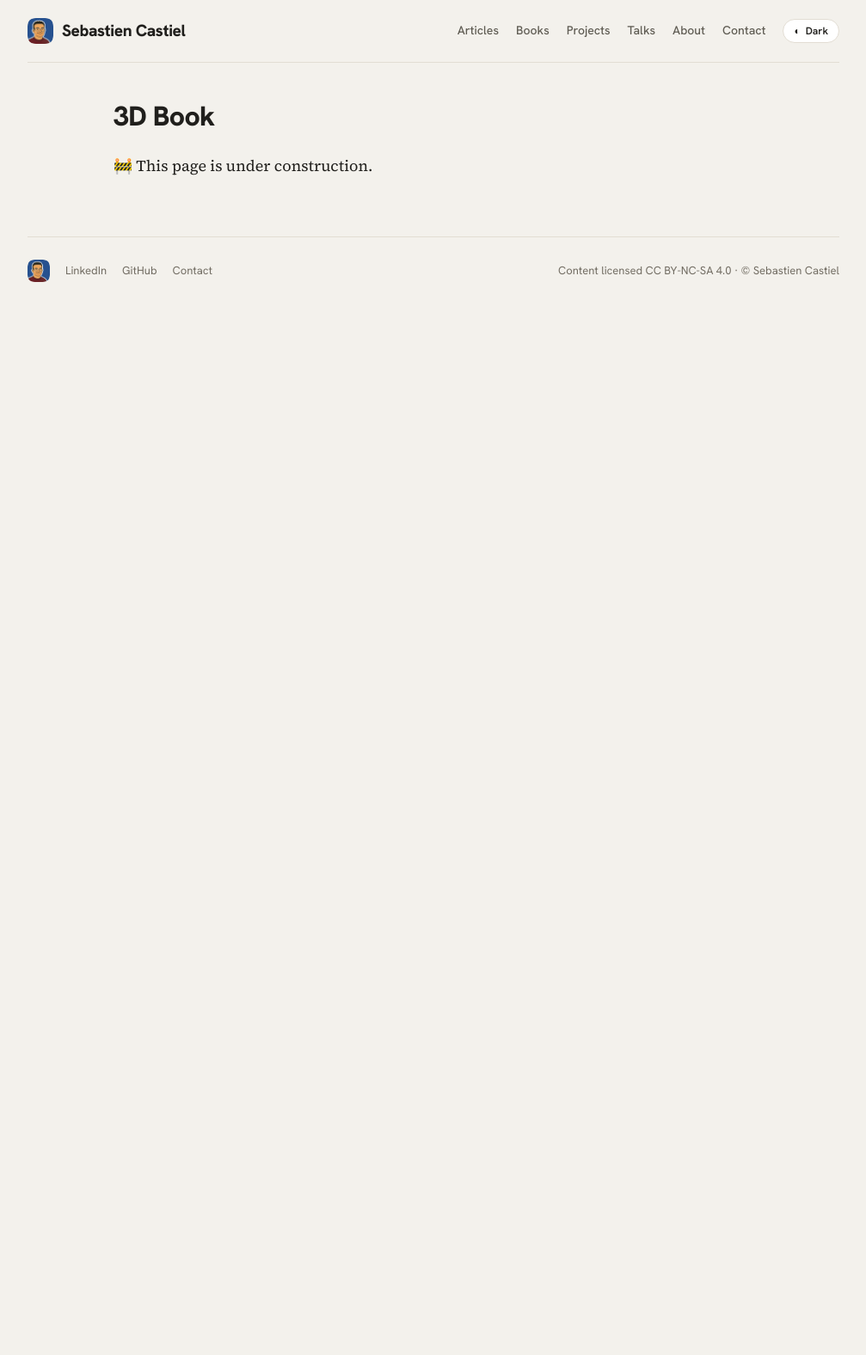
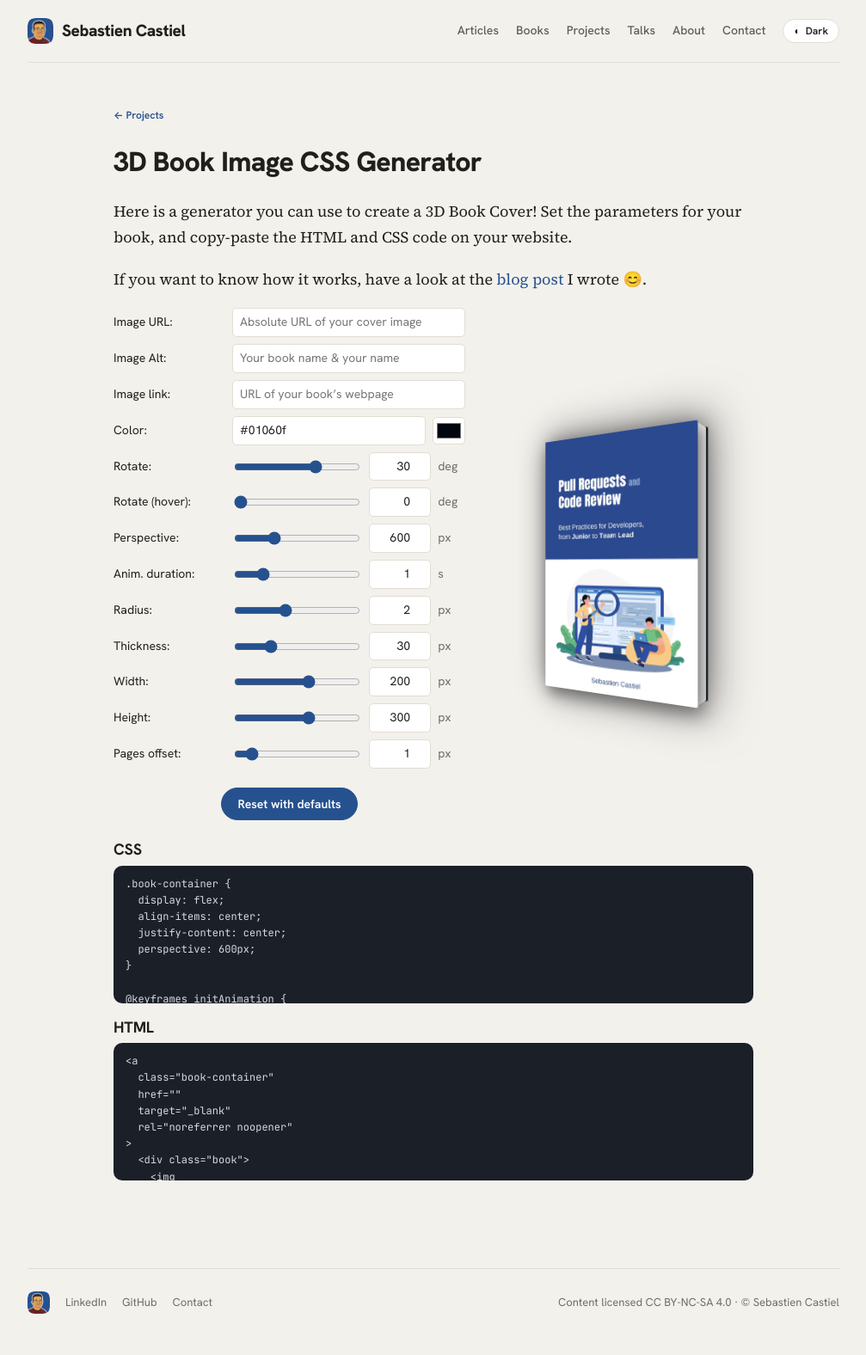
Before and after one commit to scastiel/newscastieldev, a Jekyll site: the page built from 3dbook.html, in a window 1280 px wide. Shown: the whole page at 86% size, without its empty margins (136-1143 px from the left). Built offline with Jekyll 4.4.1, drawn with Linux system fonts in a browser that asks for light colours; before the commit the page ends 900 px from its top, so only the background shows below that.

Commit message:
Port the 3D Book Image CSS Generator to /3dbook
Replace the under-construction stub with a vanilla-JS port of the old
site's React generator (src/app/3dbook/). The form, live 3D preview,
and generated CSS/HTML outputs replicate the original exactly —
including the visible <style> output block that doubles as the
preview's live stylesheet. Demo values are read back from the initial
markup so the baseurl plugin rewrites the demo cover URL at build time.
Structural styles for the tool are scoped in the page itself.

Co-Authored-By: Claude Fable 5 <noreply@anthropic.com>

```diff
--- /dev/null
+++ b/3dbook.html
@@ -0,0 +1,364 @@
+---
+layout: page
+title: 3D Book Image CSS Generator
+permalink: /3dbook/
+description: Generate an animated 3D image from a book cover and export to HTML/CSS to embed on your website.
+hide_title: true
+---
+{% comment %}
+  Port of the old site's React "3D Book" generator (src/app/3dbook/ in the
+  Next.js repo) to plain HTML + vanilla JS. The visible <style> element in
+  the CSS output doubles as the live stylesheet for the preview book — the
+  same trick the original used. Demo values (shown in the preview when a
+  field is empty) are read back from the initial preview markup, so the
+  baseurl plugin can rewrite the demo image src at build time.
+{% endcomment %}
+<p style="margin:44px 0 22px"><a class="backlink" href="/projects">← Projects</a></p>
+<h1 class="page-title" style="margin-top:0">{{ page.title }}</h1>
+
+<p>Here is a generator you can use to create a 3D Book Cover! Set the
+parameters for your book, and copy-paste the HTML and CSS code on your
+website.</p>
+
+<p>If you want to know how it works, have a look at the
+<a href="/animated-3d-book-css">blog post</a> I wrote 😊.</p>
+
+<style>
+  /* Structural styles for the interactive tool only. The preview book itself
+     is styled by the CSS the tool generates (a visible <style> element that
+     doubles as the output box — .bookgen-code). */
+  .bookgen { font-family: var(--font-head); font-size: 14px; margin: 16px 0 36px; display: flex; flex-direction: column; gap: 24px; }
+  .bookgen-main { display: flex; gap: 28px; align-items: flex-start; }
+  .bookgen-form { flex: 1; min-width: 0; display: flex; flex-direction: column; gap: 8px; }
+  .bookgen-form label { display: flex; gap: 10px; align-items: center; }
+  .bookgen-form label > span:first-child { min-width: 8rem; }
+  .bookgen-form .inputs { flex: 1; min-width: 0; display: flex; align-items: center; gap: 8px; }
+  .bookgen-form input { font: inherit; color: inherit; background: var(--surface); border: 1px solid var(--border); border-radius: 5px; padding: 4px 8px; min-width: 0; }
+  .bookgen-form input[type=text] { flex: 1; }
+  .bookgen-form input[type=range] { flex: 1; padding: 0; border: 0; background: none; accent-color: var(--accent); }
+  .bookgen-form input[type=number] { width: 4.5rem; text-align: right; }
+  .bookgen-form input[type=color] { padding: 2px; width: 2.4rem; height: 2rem; cursor: pointer; }
+  .bookgen-form .unit { width: 2rem; color: var(--faint); }
+  .bookgen-reset { margin-top: 14px; align-self: center; cursor: pointer; }
+  .bookgen-preview { flex: 0.75; align-self: center; margin: 48px 0; min-height: 300px; }
+  .bookgen-output h2 { font-size: 18px; margin: 0 0 8px; }
+  .bookgen-code { display: block; max-height: 10rem; overflow: auto; white-space: pre; font-family: var(--font-mono); font-size: 12px; line-height: 1.6; background: var(--code-bg); color: #d7dae0; border-radius: var(--radius); padding: 12px 14px; margin: 0 0 18px; }
+
+  @media (max-width: 640px) {
+    .bookgen-main { flex-direction: column; align-items: stretch; }
+    .bookgen-preview { margin: 36px 0; }
+    .bookgen-form label { flex-direction: column; align-items: stretch; gap: 4px; }
+  }
+</style>
+
+<div class="bookgen" id="bookgen">
+  <div class="bookgen-main">
+    <div class="bookgen-form">
+      <label>
+        <span>Image URL:</span>
+        <span class="inputs">
+          <input type="text" data-key="imageUrl" placeholder="Absolute URL of your cover image">
+        </span>
+      </label>
+      <label>
+        <span>Image Alt:</span>
+        <span class="inputs">
+          <input type="text" data-key="imageAlt" placeholder="Your book name &amp; your name">
+        </span>
+      </label>
+      <label>
+        <span>Image link:</span>
+        <span class="inputs">
+          <input type="text" data-key="href" placeholder="URL of your book’s webpage">
+        </span>
+      </label>
+      <label>
+        <span>Color:</span>
+        <span class="inputs">
+          <input type="text" data-key="bgColor">
+          <input type="color" data-key="bgColor">
+        </span>
+      </label>
+      <label>
+        <span>Rotate:</span>
+        <span class="inputs">
+          <input type="range" data-key="rotate" min="0" max="45" step="1">
+          <input type="number" data-key="rotate" min="0" max="45" step="1">
+          <span class="unit">deg</span>
+        </span>
+      </label>
+      <label>
+        <span>Rotate (hover):</span>
+        <span class="inputs">
+          <input type="range" data-key="rotateHover" min="0" max="45" step="1">
+          <input type="number" data-key="rotateHover" min="0" max="45" step="1">
+          <span class="unit">deg</span>
+        </span>
+      </label>
+      <label>
+        <span>Perspective:</span>
+        <span class="inputs">
+          <input type="range" data-key="perspective" min="300" max="1300" step="100">
+          <input type="number" data-key="perspective" min="300" max="1300" step="100">
+          <span class="unit">px</span>
+        </span>
+      </label>
+      <label>
+        <span>Anim. duration:</span>
+        <span class="inputs">
+          <input type="range" data-key="transitionDuration" min="0" max="5" step="0.5">
+          <input type="number" data-key="transitionDuration" min="0" max="5" step="0.5">
+          <span class="unit">s</span>
+        </span>
+      </label>
+      <label>
+        <span>Radius:</span>
+        <span class="inputs">
+          <input type="range" data-key="radius" min="0" max="5" step="1">
+          <input type="number" data-key="radius" min="0" max="5" step="1">
+          <span class="unit">px</span>
+        </span>
+      </label>
+      <label>
+        <span>Thickness:</span>
+        <span class="inputs">
+          <input type="range" data-key="thickness" min="5" max="100" step="5">
+          <input type="number" data-key="thickness" min="5" max="100" step="5">
+          <span class="unit">px</span>
+        </span>
+      </label>
+      <label>
+        <span>Width:</span>
+        <span class="inputs">
+          <input type="range" data-key="width" min="50" max="300" step="25">
+          <input type="number" data-key="width" min="50" max="300" step="25">
+          <span class="unit">px</span>
+        </span>
+      </label>
+      <label>
+        <span>Height:</span>
+        <span class="inputs">
+          <input type="range" data-key="height" min="75" max="450" step="25">
+          <input type="number" data-key="height" min="75" max="450" step="25">
+          <span class="unit">px</span>
+        </span>
+      </label>
+      <label>
+        <span>Pages offset:</span>
+        <span class="inputs">
+          <input type="range" data-key="pagesOffset" min="0" max="10" step="1">
+          <input type="number" data-key="pagesOffset" min="0" max="10" step="1">
+          <span class="unit">px</span>
+        </span>
+      </label>
+      <button type="button" class="btn btn--primary bookgen-reset" id="bookgen-reset">Reset with defaults</button>
+    </div>
+    <a
+      class="book-container bookgen-preview"
+      id="bookgen-preview-link"
+      href="https://scastiel.dev/pull-requests-code-review"
+      target="_blank"
+      rel="noopener noreferrer"
+    >
+      <div class="book">
+        <img
+          id="bookgen-preview-img"
+          alt="Pull Requests and Code Review: Strategies, Techniques, and Best Practices for Collaboration, by Sebastien Castiel"
+          src="/assets/book-covers/pull-requests-code-review.webp"
+        >
+      </div>
+    </a>
+  </div>
+  <div class="bookgen-output">
+    <h2>CSS</h2>
+    <style id="bookgen-out-css" class="bookgen-code"></style>
+    <h2>HTML</h2>
+    <pre id="bookgen-out-html" class="bookgen-code"></pre>
+  </div>
+</div>
+
+<script>
+(function () {
+  var defaults = {
+    imageUrl: '',
+    imageAlt: '',
+    href: '',
+    bgColor: '#01060f',
+    rotate: 30,
+    rotateHover: 0,
+    perspective: 600,
+    transitionDuration: 1,
+    radius: 2,
+    thickness: 30,
+    width: 200,
+    height: 300,
+    pagesOffset: 1,
+  }
+  var numericKeys = ['rotate', 'rotateHover', 'perspective', 'transitionDuration',
+    'radius', 'thickness', 'width', 'height', 'pagesOffset']
+
+  var root = document.getElementById('bookgen')
+  var previewLink = document.getElementById('bookgen-preview-link')
+  var previewImg = document.getElementById('bookgen-preview-img')
+  var outCss = document.getElementById('bookgen-out-css')
+  var outHtml = document.getElementById('bookgen-out-html')
+
+  // Demo values shown in the preview when the corresponding field is empty.
+  // Read from the initial markup so the image URL is baseurl-aware.
+  var demo = {
+    imageUrl: previewImg.getAttribute('src'),
+    imageAlt: previewImg.getAttribute('alt'),
+    href: previewLink.getAttribute('href'),
+  }
+
+  var inputs = root.querySelectorAll('input[data-key]')
+
+  function values() {
+    var v = {}
+    inputs.forEach(function (input) {
+      var key = input.dataset.key
+      if (!(key in v)) v[key] = numericKeys.indexOf(key) >= 0 ? Number(input.value) : input.value
+    })
+    return v
+  }
+
+  function cssTemplate(v) {
+    return '.book-container {\n' +
+      '  display: flex;\n' +
+      '  align-items: center;\n' +
+      '  justify-content: center;\n' +
+      '  perspective: ' + v.perspective + 'px;\n' +
+      '}\n' +
+      '\n' +
+      '@keyframes initAnimation {\n' +
+      '  0% {\n' +
+      '    transform: rotateY(' + -v.rotateHover + 'deg);\n' +
+      '  }\n' +
+      '  100% {\n' +
+      '    transform: rotateY(' + -v.rotate + 'deg);\n' +
+      '  }\n' +
+      '}\n' +
+      '\n' +
+      '.book {\n' +
+      '  width: ' + v.width + 'px;\n' +
+      '  height: ' + v.height + 'px;\n' +
+      '  position: relative;\n' +
+      '  transform-style: preserve-3d;\n' +
+      '  transform: rotateY(' + -v.rotate + 'deg);\n' +
+      '  transition: ' + v.transitionDuration + 's ease;\n' +
+      '  animation: 1s ease 0s 1 initAnimation;\n' +
+      '}\n' +
+      '\n' +
+      '.book-container:hover .book, \n' +
+      '.book-container:focus .book {\n' +
+      '  transform: rotateY(' + -v.rotateHover + 'deg);\n' +
+      '}\n' +
+      '\n' +
+      '.book > :first-child {\n' +
+      '  position: absolute;\n' +
+      '  top: 0;\n' +
+      '  left: 0;\n' +
+      '  background-color: red;\n' +
+      '  width: ' + v.width + 'px;\n' +
+      '  height: ' + v.height + 'px;\n' +
+      '  transform: translateZ(' + v.thickness / 2 + 'px);\n' +
+      '  background-color: ' + v.bgColor + ';\n' +
+      '  border-radius: 0 ' + v.radius + 'px ' + v.radius + 'px 0;\n' +
+      '  box-shadow: 5px 5px 20px #666;\n' +
+      '}\n' +
+      '\n' +
+      '.book::before {\n' +
+      '  position: absolute;\n' +
+      '  content: \' \';\n' +
+      '  background-color: blue;\n' +
+      '  left: 0;\n' +
+      '  top: ' + v.pagesOffset + 'px;\n' +
+      '  width: ' + (v.thickness - 2) + 'px;\n' +
+      '  height: ' + (v.height - 2 * v.pagesOffset) + 'px;\n' +
+      '  transform: translateX(' + (v.width - v.thickness / 2 - v.pagesOffset) + 'px) rotateY(90deg);\n' +
+      '  background: linear-gradient(90deg, \n' +
+      '    #fff 0%,\n' +
+      '    #f9f9f9 5%,\n' +
+      '    #fff 10%,\n' +
+      '    #f9f9f9 15%,\n' +
+      '    #fff 20%,\n' +
+      '    #f9f9f9 25%,\n' +
+      '    #fff 30%,\n' +
+      '    #f9f9f9 35%,\n' +
+      '    #fff 40%,\n' +
+      '    #f9f9f9 45%,\n' +
+      '    #fff 50%,\n' +
+      '    #f9f9f9 55%,\n' +
+      '    #fff 60%,\n' +
+      '    #f9f9f9 65%,\n' +
+      '    #fff 70%,\n' +
+      '    #f9f9f9 75%,\n' +
+      '    #fff 80%,\n' +
+      '    #f9f9f9 85%,\n' +
+      '    #fff 90%,\n' +
+      '    #f9f9f9 95%,\n' +
+      '    #fff 100%\n' +
+      '    );\n' +
+      '}\n' +
+      '\n' +
+      '.book::after {\n' +
+      '  position: absolute;\n' +
+      '  top: 0;\n' +
+      '  left: 0;\n' +
+      '  content: \' \';\n' +
+      '  width: ' + v.width + 'px;\n' +
+      '  height: ' + v.height + 'px;\n' +
+      '  transform: translateZ(' + -v.thickness / 2 + 'px);\n' +
+      '  background-color: ' + v.bgColor + ';\n' +
+      '  border-radius: 0 ' + v.radius + 'px ' + v.radius + 'px 0;\n' +
+      '  box-shadow: -10px 0 50px 10px #666;\n' +
+      '}'
+  }
+
+  function htmlTemplate(v) {
+    return '<a \n' +
+      '  class="book-container"\n' +
+      '  href="' + v.href + '"\n' +
+      '  target="_blank"\n' +
+      '  rel="noreferrer noopener"\n' +
+      '>\n' +
+      '  <div class="book">\n' +
+      '    <img\n' +
+      '      alt="' + v.imageAlt + '"\n' +
+      '      src="' + v.imageUrl + '"\n' +
+      '      />\n' +
+      '  </div>\n' +
+      '</a>'
+  }
+
+  function update() {
+    var v = values()
+    previewImg.src = v.imageUrl || demo.imageUrl
+    previewImg.alt = v.imageAlt || demo.imageAlt
+    previewLink.href = v.href || demo.href
+    outCss.textContent = cssTemplate(v)
+    outHtml.textContent = htmlTemplate(v)
+  }
+
+  inputs.forEach(function (input) {
+    input.addEventListener('input', function () {
+      // keep twin controls (range+number, text+color picker) in sync
+      inputs.forEach(function (other) {
+        if (other !== input && other.dataset.key === input.dataset.key) other.value = input.value
+      })
+      update()
+    })
+  })
+
+  function reset() {
+    inputs.forEach(function (input) {
+      input.value = defaults[input.dataset.key]
+    })
+    update()
+  }
+
+  document.getElementById('bookgen-reset').addEventListener('click', reset)
+
+  reset()
+})()
+</script>
--- a/3dbook.md
+++ /dev/null
@@ -1,7 +0,0 @@
----
-layout: page
-title: 3D Book
-permalink: /3dbook/
-description: 3D Book tool — page under construction.
----
-🚧 This page is under construction.
```
Also changed, not shown: CLAUDE.md (+3 -2 lines).
